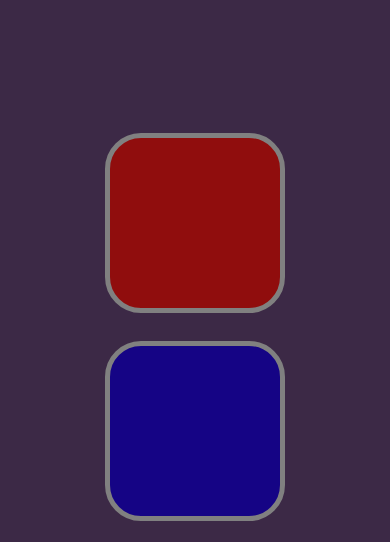
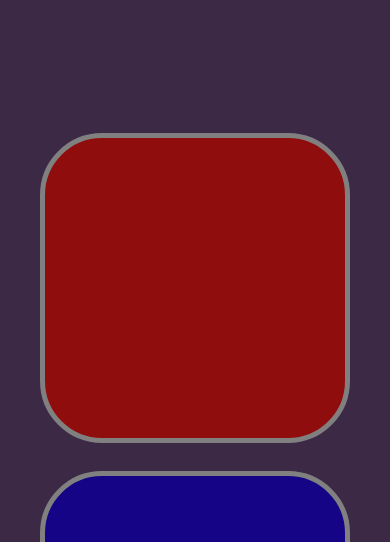
Before and after one commit to humairaneha/the-Simon-Game-self-made, a plain HTML site: page index.html in a window 390 px wide. Shown: the part 302-844 px from the top of the page. Drawn offline with nearby package versions, Linux system fonts and the light colour scheme.

Commit message:
Update styles.css

```diff
--- a/css/styles.css
+++ b/css/styles.css
@@ -59,4 +59,8 @@ text-align: center;
     .container{
  width:100%;
     margin: 35% auto 0;
+  }
+  .red,.blue,.green,.yellow{
+  height: 300px;
+    width:300px;}
 }
```
